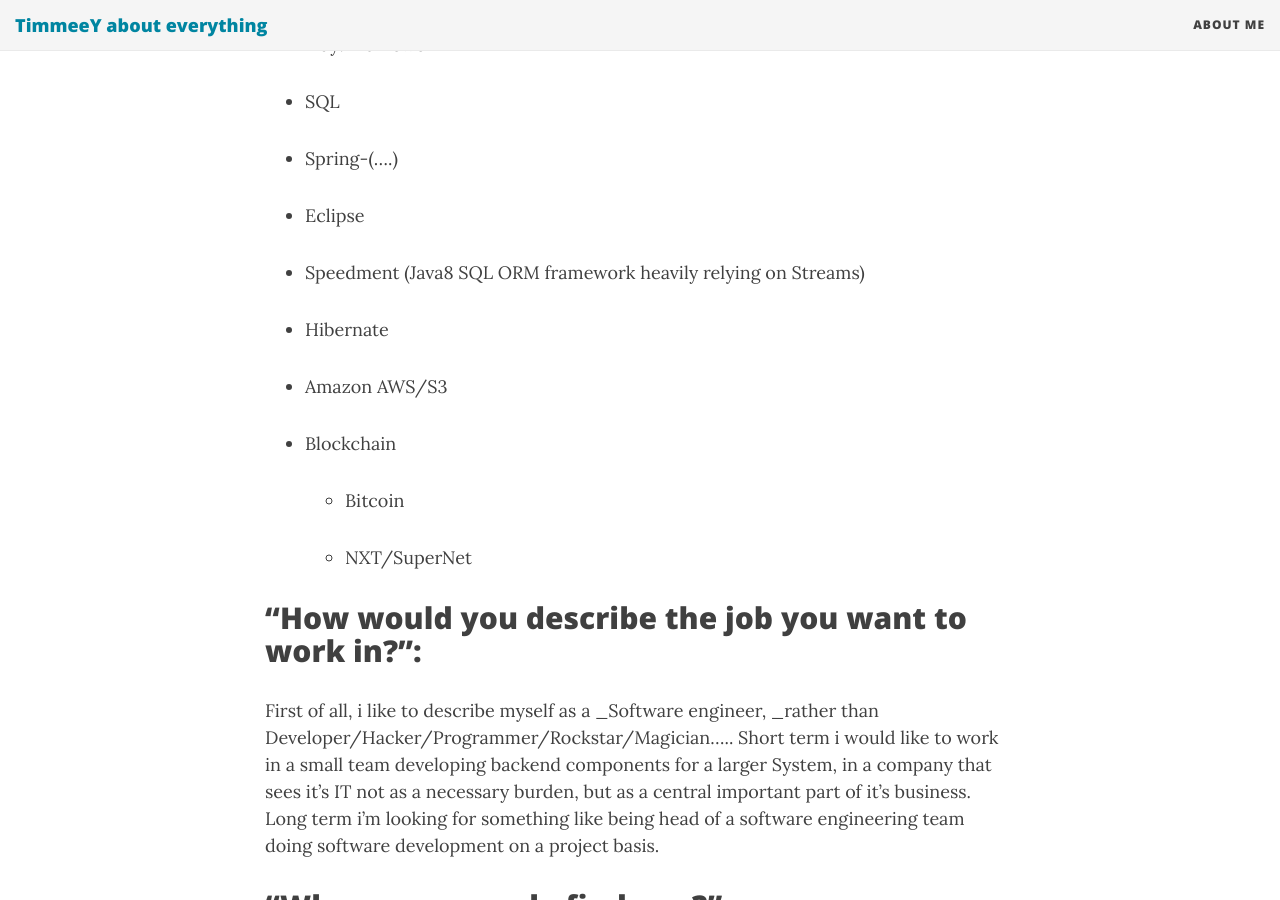
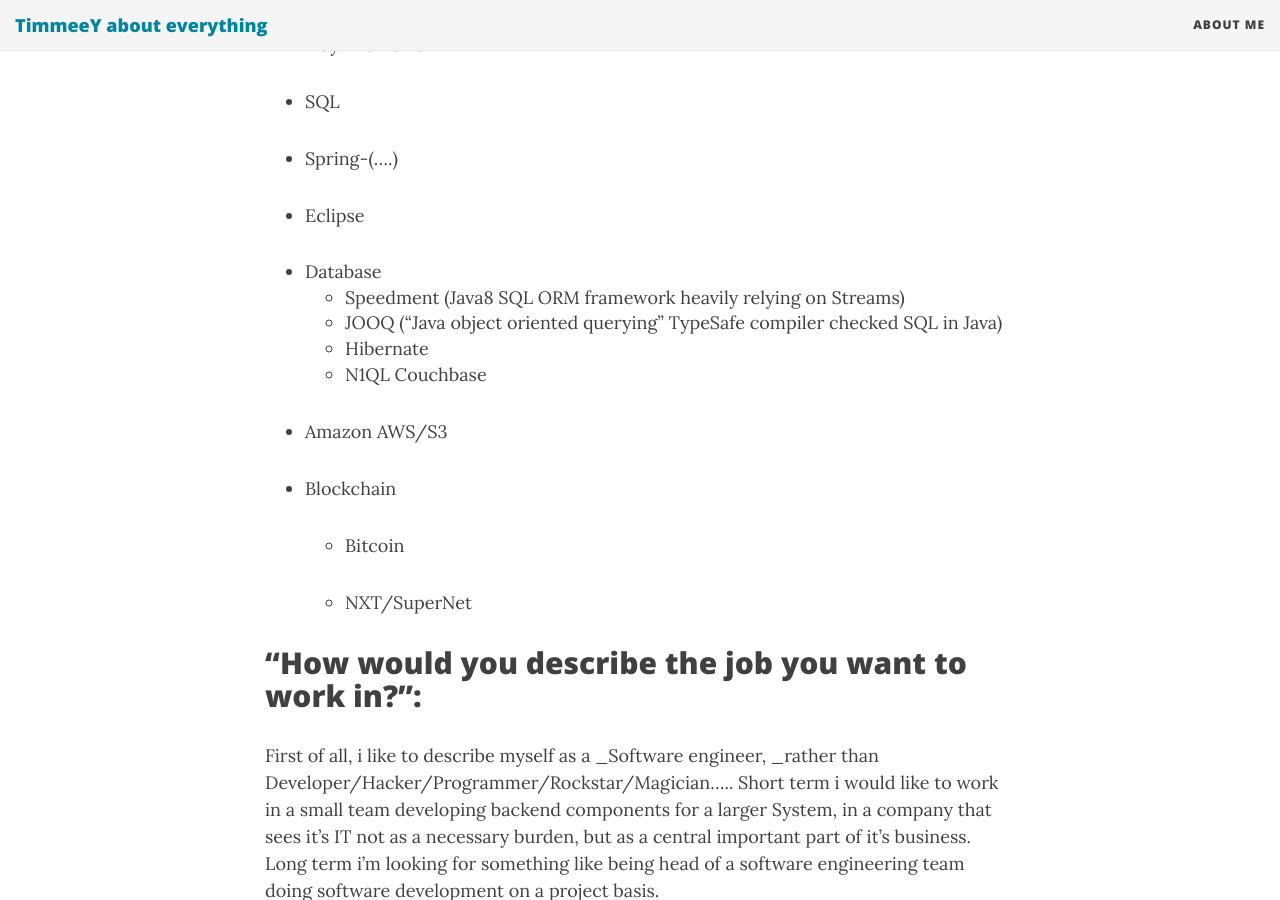
Before and after one commit to Timmeey/timmeey-about-everything, a Jekyll site: the page built from about.md, in a window 1280 px wide and 900 px high, scrolled down 3387 px. Built offline with Jekyll 4.4.1, drawn with Linux system fonts in a browser that asks for light colours; nearby versions of some CDN libraries; comment, search, counter and statistics services are not loaded.

Commit message:
Added Couchbase/JOOQ to about page

```diff
--- a/about.md
+++ b/about.md
@@ -132,11 +132,11 @@
 
   * Eclipse
 
-
-  * Speedment (Java8 SQL ORM framework heavily relying on Streams)
-
-
-  * Hibernate
+  * Database
+    * Speedment (Java8 SQL ORM framework heavily relying on Streams)
+    * JOOQ ("Java object oriented querying" TypeSafe compiler checked SQL in Java)
+    * Hibernate
+    * N1QL Couchbase
 
 
   * Amazon AWS/S3
```
